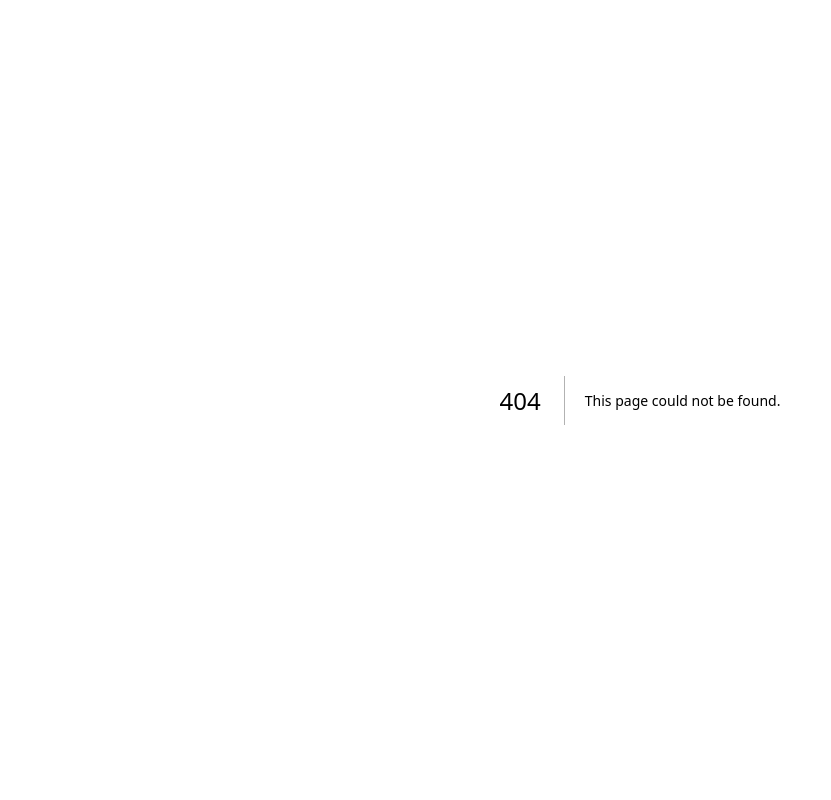
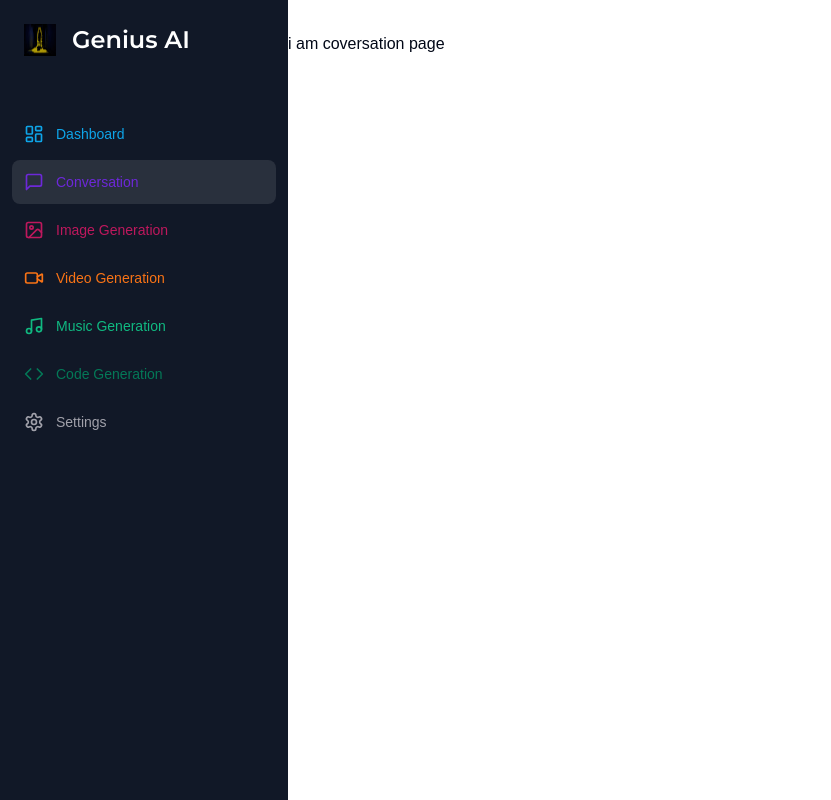
Before and after one commit to Praveen8160/Genius_AI, a Next.js app: page /Conversation in a window 1280 px wide. Before the commit this address had no page. Shown: the whole page, without its empty margins (0-831 px from the left). Built offline with nearby package versions, Linux system fonts and the light colour scheme.

Commit message:
complete dashboard page UI

```diff
--- /dev/null
+++ b/src/app/(dashboard)/(routes)/Conversation/page.tsx
@@ -0,0 +1,7 @@
+import React from "react";
+
+function page() {
+  return <div>i am coversation page</div>;
+}
+
+export default page;
--- a/src/app/(dashboard)/(routes)/Dashboard/page.tsx
+++ b/src/app/(dashboard)/(routes)/Dashboard/page.tsx
@@ -1,22 +1,96 @@
-'use client';
+"use client";
 import React from "react";
 import { useAuth, RedirectToSignIn } from "@clerk/nextjs";
+import { Card } from "@/components/ui/card";
+import {
+  ArrowRight,
+  Code,
+  ImageIcon,
+  MessageSquare,
+  Music,
+  VideoIcon,
+} from "lucide-react";
+import { cn } from "@/lib/utils";
+import { useRouter } from "next/navigation";
 function Dashboard() {
   const { isLoaded, userId } = useAuth();
   if (!isLoaded) {
-    return <div className="flex items-center justify-center text-black">Loading...</div>;
+    return (
+      <div className="flex items-center justify-center text-black">
+        Loading...
+      </div>
+    );
   }
 
   // If user is not signed in, redirect to the Sign-In page
   if (!userId) {
     return <RedirectToSignIn />;
   }
-
-  // If user is signed in, render the dashboard content
+  const tools = [
+    {
+      label: "Conversation",
+      Icon: MessageSquare,
+      color: "text-violet-500",
+      bgcolor: "bg-violet-500/10",
+      href: "/Conversation",
+    },
+    {
+      label: "Image Generation",
+      Icon: ImageIcon,
+      href: "/Image",
+      color: "text-pink-700",
+      bgcolor: "bg-pink-700/10",
+    },
+    {
+      label: "Video Generation",
+      Icon: VideoIcon,
+      href: "/Video",
+      color: "text-orange-500",
+      bgcolor: "bg-orange-500/10",
+    },
+    {
+      label: "Music Generation",
+      Icon: Music,
+      href: "/Music",
+      color: "text-emerald-500",
+      bgcolor: "bg-emerald-500/10",
+    },
+    {
+      label: "Code Generation",
+      Icon: Code,
+      href: "/Code",
+      color: "text-emerald-700",
+      bgcolor: "bg-emerald-700/10",
+    },
+  ];
+  const router = useRouter();
   return (
     <div>
-      <h1>Welcome to the Dashboard!</h1>
-      <p>Protected content for signed-in users only.</p>
+      <div className="mb-8 space-y-4">
+        <h2 className="text-2xl md:text-4xl font-bold text-center">
+          Explore the power of Genius AI
+        </h2>
+        <p className="text-muted-foreground font-light text-sm md:text-lg text-center">
+          Chat with smatest AI - Explore the power of Genius AI
+        </p>
+      </div>
+      <div className="px-4 md:px-20 lg:px-32 space-y-4">
+        {tools.map((tool) => (
+          <Card
+            onClick={() => router.push(tool.href)}
+            key={tool.href}
+            className="p-4 border-black/5 flex items-center justify-between hover:shadow-md transition cursor-pointer"
+          >
+            <div className="flex items-center gap-x-4">
+              <div className={cn("p-2 w-fit rounded-md", tool.bgcolor)}>
+                <tool.Icon className={cn("w-6 h-6", tool.color)} />
+              </div>
+              <div className="font-semibold">{tool.label}</div>
+            </div>
+            <ArrowRight className="w-5 h-5"></ArrowRight>
+          </Card>
+        ))}
+      </div>
     </div>
   );
 }
--- a/src/components/MobileSidebar.tsx
+++ b/src/components/MobileSidebar.tsx
@@ -7,7 +7,13 @@
   SheetTrigger,
 } from "@/components/ui/sheet";
 import SIdebar from "./SIdebar";
+import { useEffect, useState } from "react";
 function MobileSidebar() {
+  const [ismounted, setIsMounted] = useState(false);
+  useEffect(() => {
+    setIsMounted(true);
+  }, []);
+  if (!ismounted) return null;
   return (
     <Sheet>
       <SheetTrigger>
--- a/src/components/SIdebar.tsx
+++ b/src/components/SIdebar.tsx
@@ -5,6 +5,7 @@
 import { Montserrat } from "next/font/google";
 import { cn } from "@/lib/utils";
 import { Code, ImageIcon, LayoutDashboard, MessageSquare, Music, Settings, VideoIcon } from "lucide-react";
+import { usePathname } from "next/navigation";
 const montserrat = Montserrat({ weight: "600", subsets: ["latin"] });
 const routes = [
   {
@@ -50,6 +51,7 @@
   },
 ];
 function SIdebar() {
+  const pathname = usePathname();
   return (
     <div className="space-y-4 py-4 flex flex-col h-full bg-[#111827] text-white">
       <div className="px-3 py-2 flex-1">
@@ -68,6 +70,7 @@
               href={route.href}
               className={cn(
                 "text-sm group flex p-3 w-full justify-start font-medium cursor-pointer hover:text-white hover:bg-white/10 rounded-lg transition",
+                pathname === route.href ? "bg-white/10 text-white" : "text-zinc-400",
                 route.color
               )}
             >
--- /dev/null
+++ b/src/components/ui/card.tsx
@@ -0,0 +1,79 @@
+import * as React from "react"
+
+import { cn } from "@/lib/utils"
+
+const Card = React.forwardRef<
+  HTMLDivElement,
+  React.HTMLAttributes<HTMLDivElement>
+>(({ className, ...props }, ref) => (
+  <div
+    ref={ref}
+    className={cn(
+      "rounded-lg border bg-card text-card-foreground shadow-sm",
+      className
+    )}
+    {...props}
+  />
+))
+Card.displayName = "Card"
+
+const CardHeader = React.forwardRef<
+  HTMLDivElement,
+  React.HTMLAttributes<HTMLDivElement>
+>(({ className, ...props }, ref) => (
+  <div
+    ref={ref}
+    className={cn("flex flex-col space-y-1.5 p-6", className)}
+    {...props}
+  />
+))
+CardHeader.displayName = "CardHeader"
+
+const CardTitle = React.forwardRef<
+  HTMLParagraphElement,
+  React.HTMLAttributes<HTMLHeadingElement>
+>(({ className, ...props }, ref) => (
+  <h3
+    ref={ref}
+    className={cn(
+      "text-2xl font-semibold leading-none tracking-tight",
+      className
+    )}
+    {...props}
+  />
+))
+CardTitle.displayName = "CardTitle"
+
+const CardDescription = React.forwardRef<
+  HTMLParagraphElement,
+  React.HTMLAttributes<HTMLParagraphElement>
+>(({ className, ...props }, ref) => (
+  <p
+    ref={ref}
+    className={cn("text-sm text-muted-foreground", className)}
+    {...props}
+  />
+))
+CardDescription.displayName = "CardDescription"
+
+const CardContent = React.forwardRef<
+  HTMLDivElement,
+  React.HTMLAttributes<HTMLDivElement>
+>(({ className, ...props }, ref) => (
+  <div ref={ref} className={cn("p-6 pt-0", className)} {...props} />
+))
+CardContent.displayName = "CardContent"
+
+const CardFooter = React.forwardRef<
+  HTMLDivElement,
+  React.HTMLAttributes<HTMLDivElement>
+>(({ className, ...props }, ref) => (
+  <div
+    ref={ref}
+    className={cn("flex items-center p-6 pt-0", className)}
+    {...props}
+  />
+))
+CardFooter.displayName = "CardFooter"
+
+export { Card, CardHeader, CardFooter, CardTitle, CardDescription, CardContent }
```
